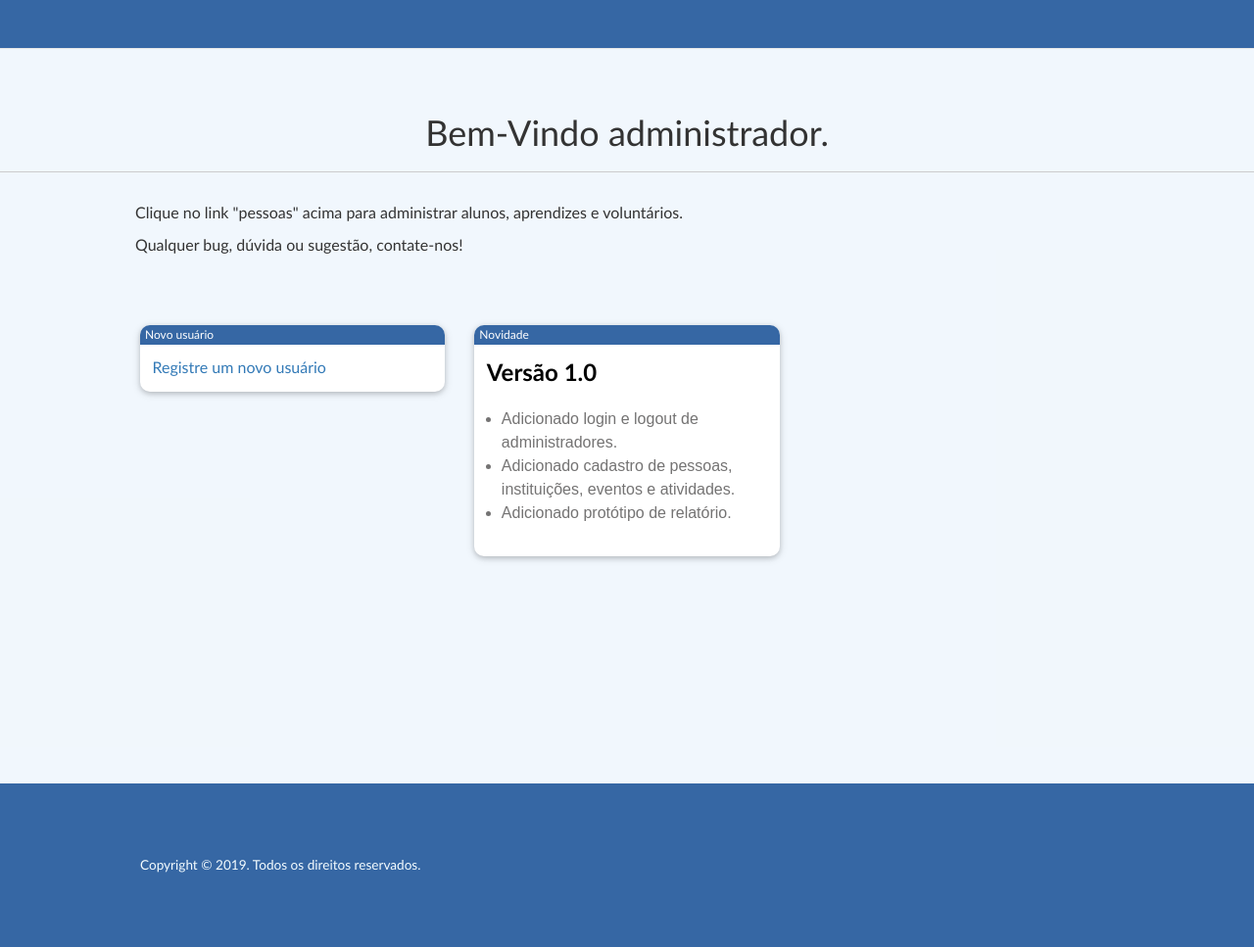
After one commit to pfrayha/Educore, a Flask app: template flask/app/templates/home/admin_dashboard.html in a window 1280 px wide. The commit adds this page. Shown: the whole page at 98% size. Run offline with Flask 2, Linux system fonts and the light colour scheme; the template is opened without the code that fills it: most values are stand-ins (such as "Sample title", 1, 10 or a date in 2020); parts of the project's set-up code (start-up, migrations or seed data) failed here and were passed over; some libraries are stand-ins or nearby versions.

Commit message:
Adds admin and regular dashboard views

```diff
--- a/flask/app/__init__.py
+++ b/flask/app/__init__.py
@@ -50,6 +50,9 @@ def create_app(config_name):
 
     Bootstrap(app)
 
+    from .home import home as home_blueprint
+    app.register_blueprint(home_blueprint)
+
     from .auth import auth as auth_blueprint
     app.register_blueprint(auth_blueprint, url_prefix='/auth')
 
--- a/flask/app/auth/views.py
+++ b/flask/app/auth/views.py
@@ -37,9 +37,9 @@ def login():
         if user is not None and user.verify_password(form.password.data):
             login_user(user)
             if user.user_type.type_name == 'admin':
-                return redirect(url_for('people.new_student'))
+                return redirect(url_for('home.admin_dashboard'))
             else:
-                return redirect(url_for('people.new_volunteer'))
+                return redirect(url_for('home.dashboard'))
         else:
             flash('Email ou senha inválidos.')
 
--- /dev/null
+++ b/flask/app/home/__init__.py
@@ -0,0 +1,5 @@
+from flask import Blueprint
+
+home = Blueprint('home', __name__)
+
+from . import views
--- a/flask/app/templates/auth/login.html
+++ b/flask/app/templates/auth/login.html
@@ -43,7 +43,6 @@
 
           {{ wtf.form_field(form.email) }}
           {{ wtf.form_field(form.password) }}
-          <a href="{{ url_for('auth.register') }}">Não possui uma conta? Registre-se.</a>
           <br>
           <br>
           {{ wtf.form_field(form.submit) }}
--- /dev/null
+++ b/flask/app/templates/home/admin_dashboard.html
@@ -0,0 +1,54 @@
+{% import "bootstrap/utils.html" as utils %}
+{% extends "base.html" %}
+{% block title %}{{ title }}{% endblock %}
+{% block body %}
+<div class="content-section">
+  <div class="outer">
+    <div class="middle">
+      <div class="inner">
+        <br/>
+        {{ utils.flashed_messages() }}
+        <br/>
+        <h1 style="text-align:center;"> Bem-Vindo administrador.</h1>
+          <hr class="intro-divider">
+          <div class="center dash-intro">
+            <p>
+              Clique no link "pessoas" acima para administrar alunos, aprendizes e voluntários.
+            </p>
+            <p>Qualquer bug, dúvida ou sugestão, contate-nos!</p>
+          </div>
+          <div class="container">
+            <div class="row">
+              <div class="col-md-4">
+                <div class="cartao-content">
+                  <div class="cartao-titulo">
+                    <h4> Novo usuário </h4>
+                  </div>
+                  <div class="cartao-desc">
+                    <a href="{{ url_for('auth.register') }}">Registre um novo usuário</a>
+                  </div>
+                </div>
+              </div>
+              <div class="col-md-4">
+                  <div class="cartao-content">
+                      <div class="cartao-titulo">
+                        <h4> Novidade </h4>
+                      </div>
+                      <div class="cartao-desc">
+                          <h3>Versão 1.0</h3>
+                          <ul>
+                            <li>Adicionado login e logout de administradores.</li>
+                            <li>Adicionado cadastro de pessoas, instituições, eventos e atividades.</li>
+                            <li>Adicionado protótipo de relatório.</li>
+                          </ul>
+                      </div>
+                  </div>
+              </div>
+            </div>
+          </div>
+      </div>
+    </div>
+  </div>
+</div>
+
+{% endblock %}
--- /dev/null
+++ b/flask/app/templates/home/dashboard.html
@@ -0,0 +1,6 @@
+{% import "bootstrap/utils.html" as utils %}
+{% extends "base.html" %}
+{% block title %}{{ title }}{% endblock %}
+{% block body %}
+//dashboard
+{% endblock %}
```
Also changed, not shown: flask/app/home/views.py (added, +99 -0 lines).
